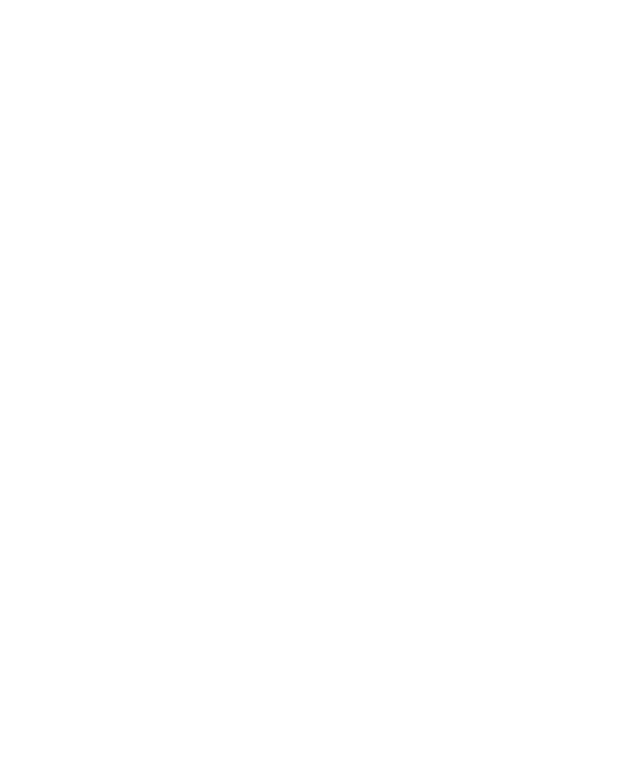
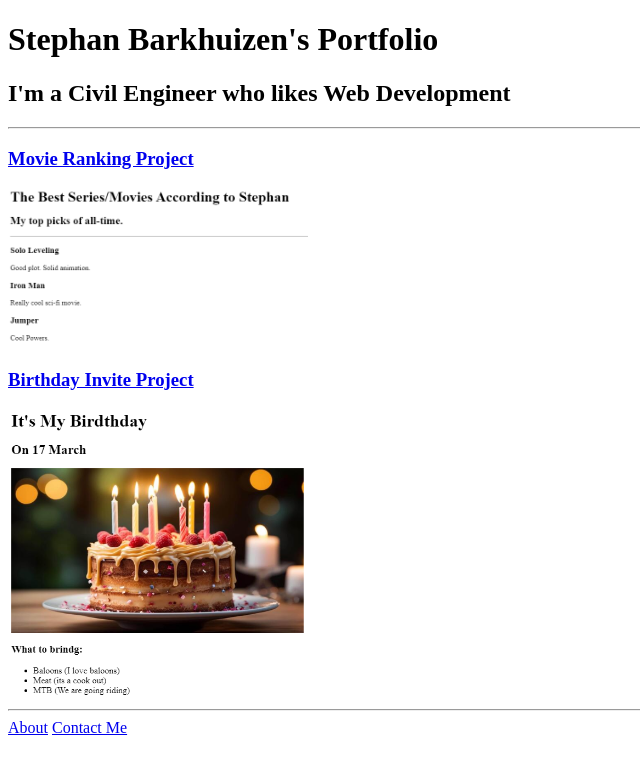
Before and after one commit to GeoSloth/HTML-Portfolio, a plain HTML site: page index.html in a window 1280 px wide. Shown: the whole page, without its empty margins (0-640 px from the left). Drawn offline with Linux system fonts and the light colour scheme.

Commit message:
Add files via upload

```diff
--- a/index.html
+++ b/index.html
@@ -1,5 +1,27 @@
 <!-- TODO 1: Create the HTML Boilerplate -->
+<!DOCTYPE html>
+<html lang="en">
 
+<head>
+    <meta charset="UTF-8">
+    <meta name="viewport" content="width=device-width, initial-scale=1.0">
+    <title>Document</title>
+</head>
+
+<body>
+    <h1>Stephan Barkhuizen's Portfolio</h1>
+    <h2>I'm a Civil Engineer who likes Web Development</h2>
+    <hr/>
+    <h3><a href="./assets/images/Show-rankingSB.png" >Movie Ranking Project</a></h3>
+    <a href="./assets/images/movie-ranking.png" ><img src="./assets/images/Show-rankingSB.png" width="300"/></a>
+    <h3><a href="./assets/images/birthday-inviteSB.png">Birthday Invite Project</a></h3>
+    <a href="./assets/images/birthday-inviteSB.png"><img src="./assets/images/birthday-inviteSB.png" width="300"/></a>
+    <hr/>
+    <a href="./public/about.html">About</a>
+    <a href="./public/contact.html">Contact Me</a>
+</body>
+
+</html>
 <!-- TODO 2: Add Your previous projects' HTML into the public folder -->
 
 <!-- TODO 3: Take screenshots of your project previews and add the images to the images folder -->
```
